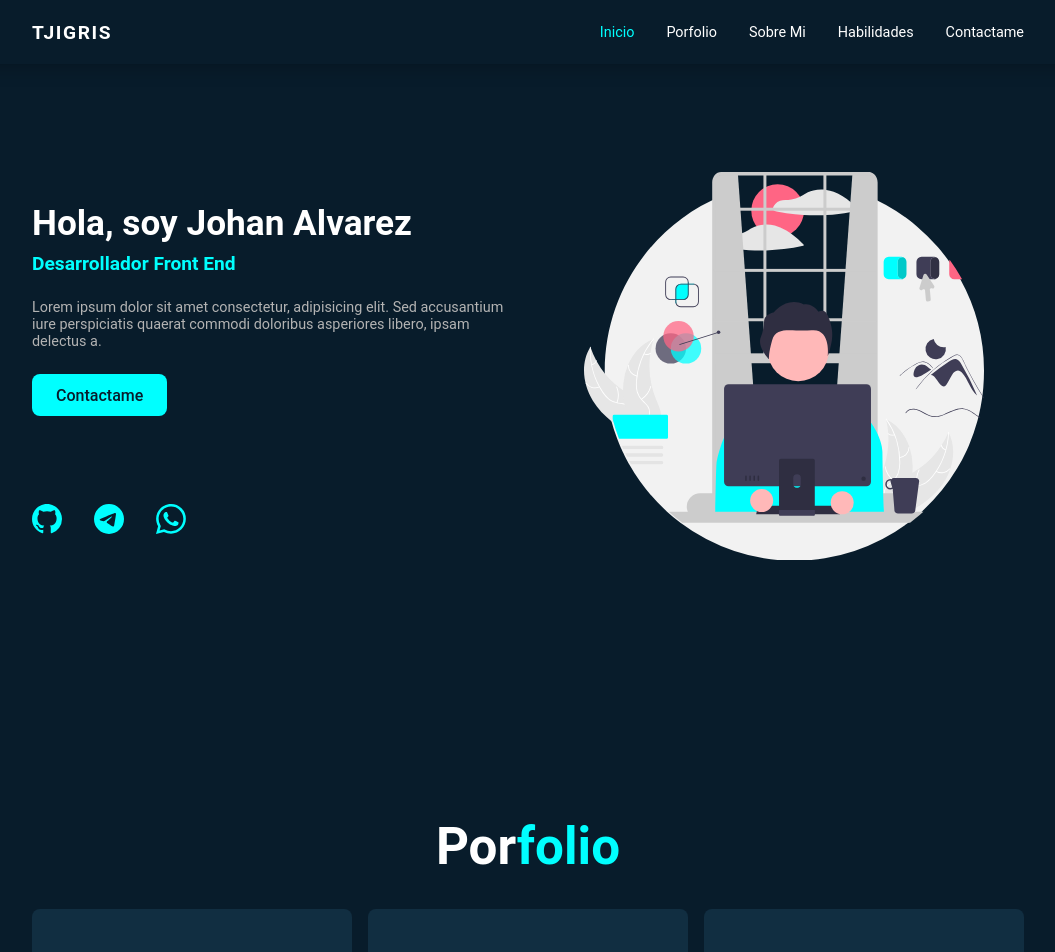
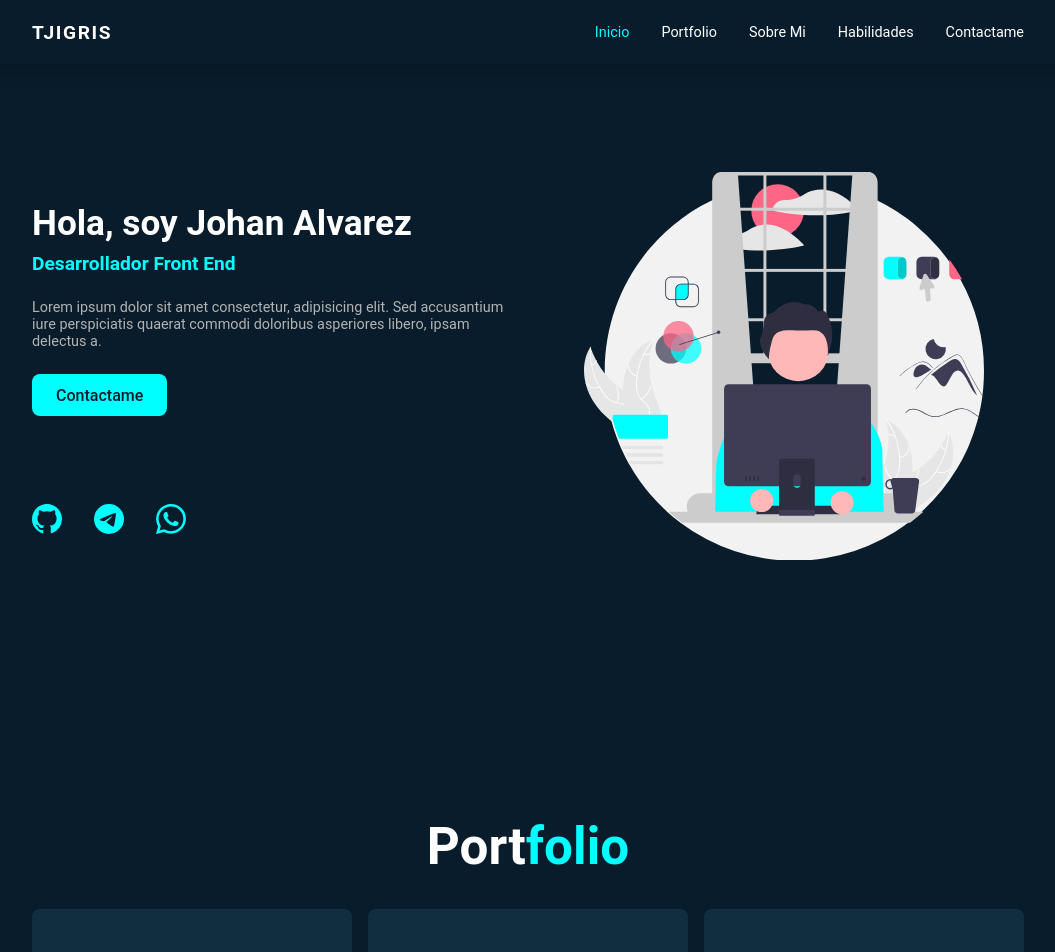
Before and after one commit to TJIGRIS/porfolio, a React (Vite) app: page / in a window 1280 px wide. Shown: the top 952 px of the page, without its empty margins (112-1167 px from the left). Built offline with nearby package versions, Linux system fonts and the light colour scheme.

Commit message:
otro intento de final xd

```diff
--- a/index.html
+++ b/index.html
@@ -4,7 +4,7 @@
     <meta charset="UTF-8" />
     <link rel="icon" type="image/svg+xml" href="/vite.svg" />
     <meta name="viewport" content="width=device-width, initial-scale=1.0" />
-    <title>Vite + React</title>
+    <title>Portfolio TJIGRIS</title>
   </head>
   <body>
     <div id="root"></div>
--- a/src/App.jsx
+++ b/src/App.jsx
@@ -1,7 +1,7 @@
 import React from "react";
 
 import { Inicio } from "./paginas/Inicio";
-import { Porfolio } from "./paginas/Porfolio";
+import { Portfolio } from "./paginas/Portfolio";
 import { SobreMi } from "./paginas/SobreMi";
 import { Habilidades } from "./paginas/Habilidades";
 import { Contactame } from "./paginas/Contactame";
@@ -12,7 +12,7 @@ function App() {
     <div>
       <div className="container">
         <Inicio />
-        <Porfolio />
+        <Portfolio />
         <SobreMi />
         <Habilidades />
         <Contactame />
--- a/src/componentes/inicio/NavbarComponente.jsx
+++ b/src/componentes/inicio/NavbarComponente.jsx
@@ -34,7 +34,7 @@ export const NavbarComponente = () => {
             <a href="#inicio">Inicio</a>
           </li>
           <li className="nav__links-link">
-            <a href="#porfolio">Porfolio</a>
+            <a href="#porfolio">Portfolio</a>
           </li>
           <li className="nav__links-link">
             <a href="#sobreMi">Sobre Mi</a>
--- a/src/index.scss
+++ b/src/index.scss
@@ -2,7 +2,7 @@
 @import "./sass/mixins/mixins";
 @import "./sass/paritals/base";
 @import "./sass/paritals/inicio";
-@import "./sass/paritals/porfolio";
+@import "./sass/paritals/portfolio";
 @import "./sass/paritals/sobreMi";
 @import "./sass/paritals/habilidades";
 @import "./sass/paritals/contactame";
--- a/src/paginas/Porfolio.jsx
+++ b/src/paginas/Portfolio.jsx
@@ -10,12 +10,12 @@ import { animacionApararicion } from "../assets/FramerMotion/animaciones";
 // importar componentes de porfolio
 import { ProyectosComponente } from "../componentes/porfolio/ProyectosComponente";
 
-export const Porfolio = () => {
+export const Portfolio = () => {
   return (
     <section id="porfolio" className="porfolio">
       {/* titulo */}
-      <h2 className="porfolio__titulo titulo rela">
-        Por<span>folio</span>
+      <h2 className="titulo rela">
+        Port<span>folio</span>
         <motion.span
           variants={animacionApararicion(0.1)}
           initial="inicio"
```
Also changed, not shown: src/sass/paritals/_portfolio.scss (renamed from src/sass/paritals/_porfolio.scss).
